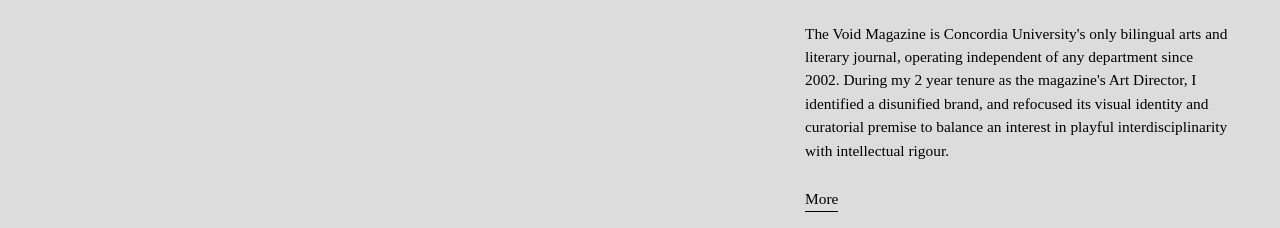
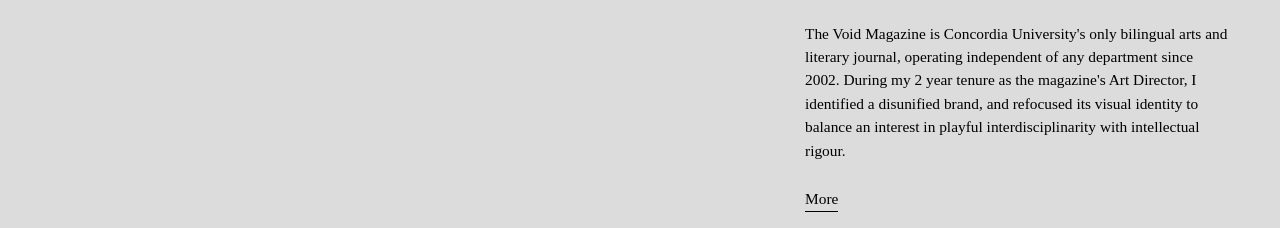
Before and after one commit to lucasregazzi/regazzidesign, a plain HTML site: page index.html in a window 1280 px wide. Shown: the part 480-708 px from the top of the page. Drawn offline with nearby package versions, Linux system fonts and the light colour scheme; a web font is replaced by a local one.

Commit message:
Void case study copy simplification

```diff
--- a/index.html
+++ b/index.html
@@ -46,7 +46,7 @@
                     <h2><div class="case">Case Study</div><div class="title">The Void Magazine</div></h2>
                     <img class="thumb" src="./assets/caseStudyTheVoid.gif">
                     <h3>Filed under <button class="filter visualID">Visual Identity</button>, <button class="filter publication">Layout Design</button>, <button class="filter artdir">Art Direction</button>, <button class="filter branding">Branding</button>.</h3>
-                    <p class="initial">The Void Magazine is Concordia University's only bilingual arts and literary journal, operating independent of any department since 2002. During my 2 year tenure as the magazine's Art Director, I identified a disunified brand, and refocused its visual identity and curatorial premise to balance an interest in playful interdisciplinarity with intellectual rigour.</p>
+                    <p class="initial">The Void Magazine is Concordia University's only bilingual arts and literary journal, operating independent of any department since 2002. During my 2 year tenure as the magazine's Art Director, I identified a disunified brand, and refocused its visual identity to balance an interest in playful interdisciplinarity with intellectual rigour.</p>
                     <div class="details">
                         <h2>The Little Mag that Could</h2>
                         <div class="set"><img src="./assets/caseStudyTheVoid1.jpg"><img src="./assets/caseStudyTheVoid2.jpg"></div>
```
